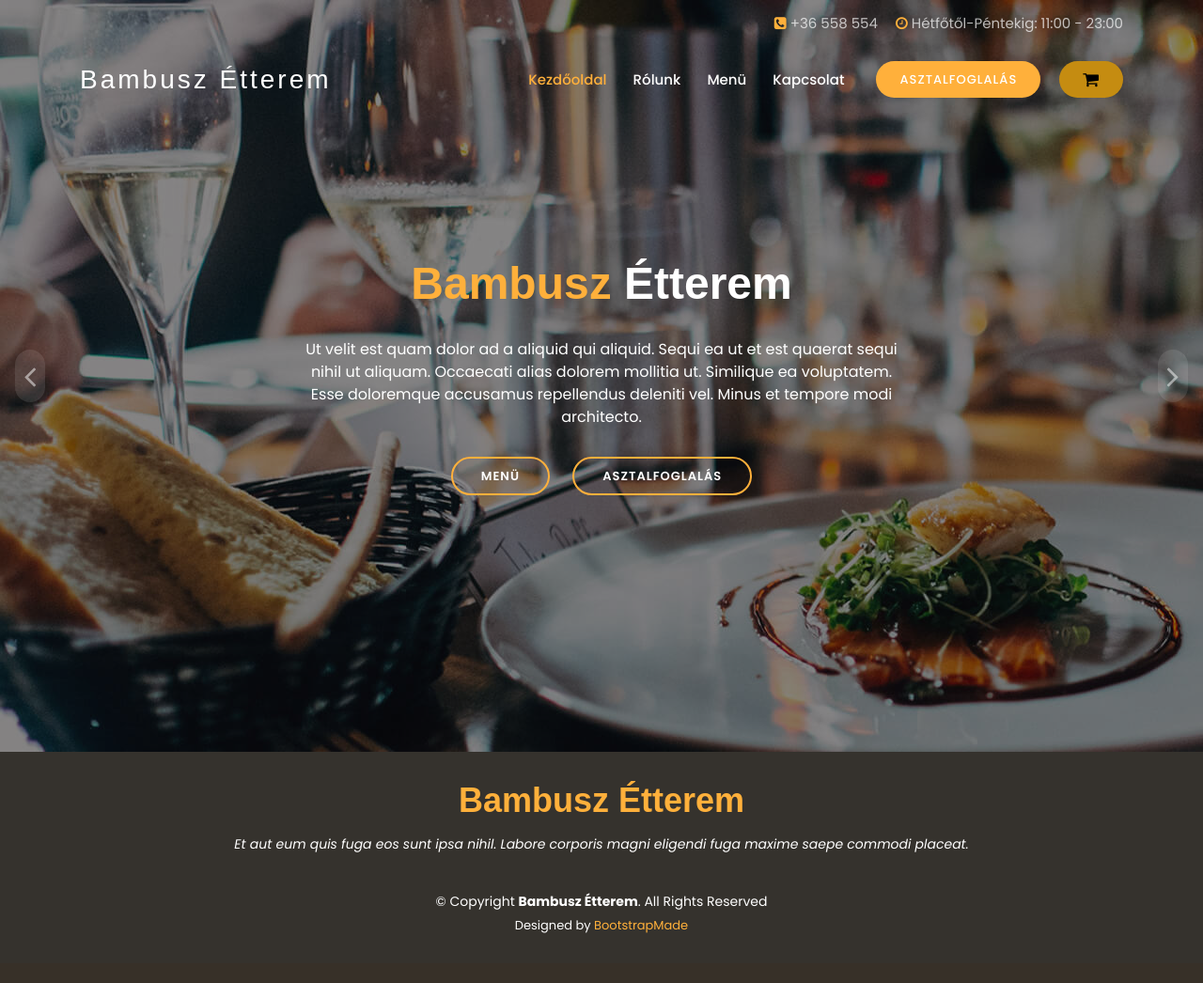
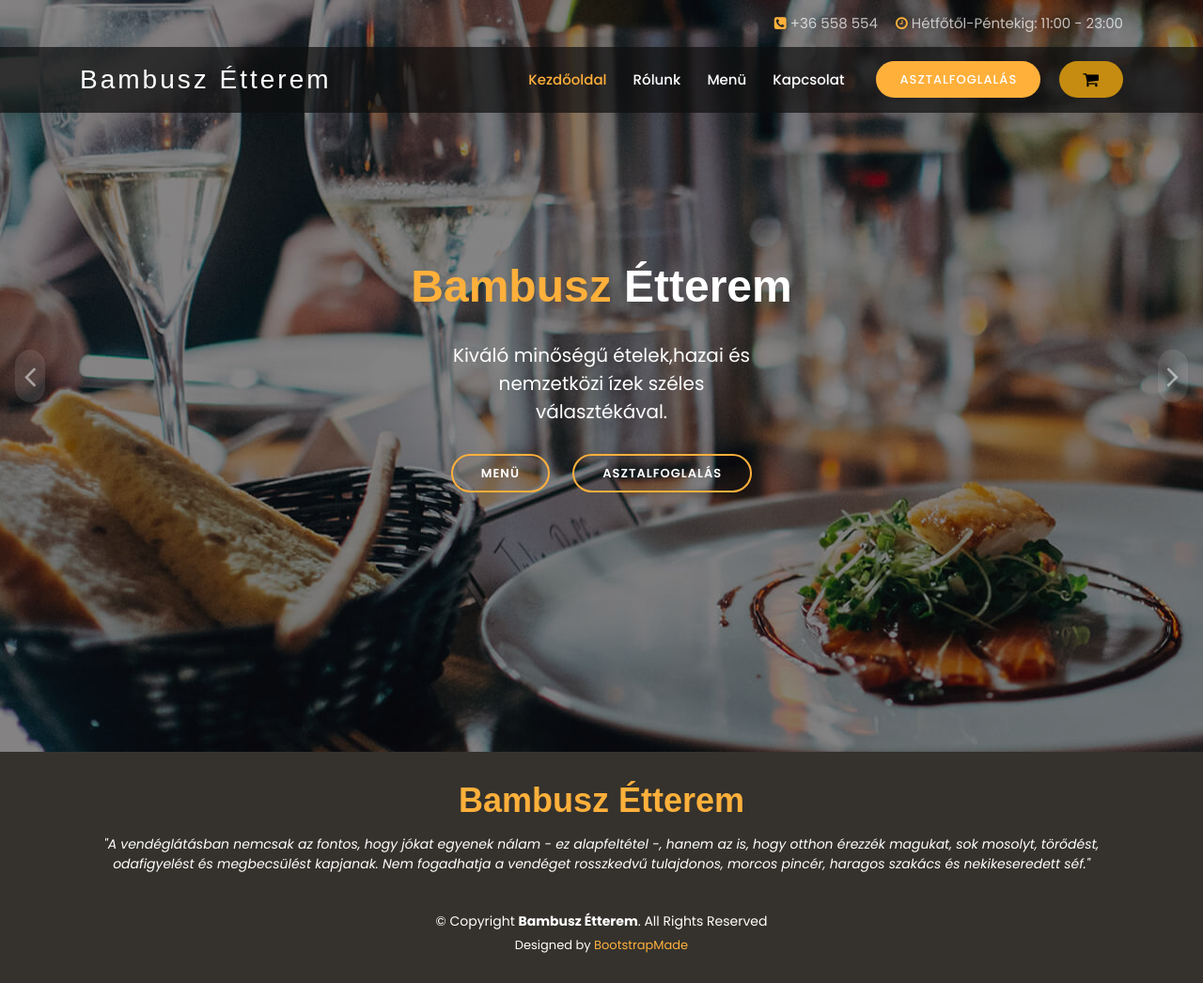
Before and after one commit to Savitar97/SZFM_2020_12_2_NP, a PHP site: page /Website/ in a window 1280 px wide. Shown: the whole page at 94% size. Before the commit the page ends 993 px from the top, so only its background shows below. Run offline with PHP 8.4, Linux system fonts and the light colour scheme; some web fonts are replaced.

Commit message:
Weboldal frissítése, leírás rész elkészítése, kezdő slide szöveg frissítése

```diff
--- a/App/Website/accessories/css/style.css
+++ b/App/Website/accessories/css/style.css
@@ -1,3 +1,7 @@
+html {
+  scroll-behavior: smooth;
+}
+
 body {
   font-family: "Poppins", sans-serif;
   color: #444444;
@@ -38,11 +42,12 @@
   color: #ffb03b;
 }
 
-  #topbar i + i {
+#topbar i+i {
   margin-left: 15px;
 }
 
 /*Fejléc*/
+
 #header {
   top: 50px;
   height: 70px;
@@ -53,7 +58,7 @@
 }
 
 #header.header-transparent {
-        background: transparent;
+  background: #0f0f0fb5;
 }
 
 #header.header-scrolled {
@@ -88,13 +93,14 @@
 }
 
 /*Navigációs menü*/
+
 .nav-menu, .nav-menu * {
   margin: 0;
   padding: 0;
   list-style: none;
 }
 
-  .nav-menu > ul > li {
+.nav-menu>ul>li {
   position: relative;
   white-space: nowrap;
   float: left;
@@ -111,7 +117,7 @@
   font-family: "Poppins", sans-serif;
 }
 
-  .nav-menu a:hover, .nav-menu .active > a, .nav-menu li:hover > a {
+.nav-menu a:hover, .nav-menu .active>a, .nav-menu li:hover>a {
   color: #ffb03b;
   text-decoration: none;
 }
@@ -166,7 +172,7 @@
   transition: ease all 0.3s;
 }
 
-  .nav-menu .drop-down:hover > ul {
+.nav-menu .drop-down:hover>ul {
   opacity: 1;
   top: 100%;
   visibility: visible;
@@ -185,11 +191,11 @@
   color: #433f39;
 }
 
-  .nav-menu .drop-down ul a:hover, .nav-menu .drop-down ul .active > a, .nav-menu .drop-down ul li:hover > a {
+.nav-menu .drop-down ul a:hover, .nav-menu .drop-down ul .active>a, .nav-menu .drop-down ul li:hover>a {
   color: #ffb03b;
 }
 
-  .nav-menu .drop-down > a:after {
+.nav-menu .drop-down>a:after {
   content: "\ea99";
   font-family: IcoFont;
   padding-left: 5px;
@@ -200,17 +206,17 @@
   left: calc(100% - 30px);
 }
 
-  .nav-menu .drop-down .drop-down:hover > ul {
+.nav-menu .drop-down .drop-down:hover>ul {
   opacity: 1;
   top: 0;
   left: 100%;
 }
 
-  .nav-menu .drop-down .drop-down > a {
+.nav-menu .drop-down .drop-down>a {
   padding-right: 35px;
 }
 
-  .nav-menu .drop-down .drop-down > a:after {
+.nav-menu .drop-down .drop-down>a:after {
   content: "\eaa0";
   font-family: IcoFont;
   position: absolute;
@@ -221,15 +227,16 @@
   .nav-menu .drop-down .drop-down ul {
     left: -90%;
   }
-    .nav-menu .drop-down .drop-down:hover > ul {
+  .nav-menu .drop-down .drop-down:hover>ul {
     left: -100%;
   }
-    .nav-menu .drop-down .drop-down > a:after {
+  .nav-menu .drop-down .drop-down>a:after {
     content: "\ea9d";
   }
 }
 
 /* Mobile Navigation */
+
 .mobile-nav-toggle {
   position: fixed;
   right: 15px;
@@ -280,7 +287,7 @@
   outline: none;
 }
 
-  .mobile-nav a:hover, .mobile-nav .active > a, .mobile-nav li:hover > a {
+.mobile-nav a:hover, .mobile-nav .active>a, .mobile-nav li:hover>a {
   color: #ffb03b;
   text-decoration: none;
 }
@@ -304,7 +311,7 @@
   color: #fff;
 }
 
-  .mobile-nav .drop-down > a:after {
+.mobile-nav .drop-down>a:after {
   content: "\ea99";
   font-family: IcoFont;
   padding-left: 10px;
@@ -312,11 +319,11 @@
   right: 15px;
 }
 
-  .mobile-nav .active.drop-down > a:after {
+.mobile-nav .active.drop-down>a:after {
   content: "\eaa1";
 }
 
-  .mobile-nav .drop-down > a {
+.mobile-nav .drop-down>a {
   padding-right: 35px;
 }
 
@@ -356,6 +363,7 @@
 }
 
 /*Hero container*/
+
 #hero {
   width: 100%;
   height: 100vh;
@@ -409,6 +417,7 @@
 }
 
 #hero p {
+  font-size: 20px;
   width: 80%;
   -webkit-animation-delay: 0.4s;
   animation-delay: 0.4s;
@@ -421,23 +430,16 @@
   background-position: center top;
 }
 
-  #hero .carousel-inner .carousel-item,
-  #hero .carousel-inner .active.carousel-item-left,
-  #hero .carousel-inner .active.carousel-item-right {
+#hero .carousel-inner .carousel-item, #hero .carousel-inner .active.carousel-item-left, #hero .carousel-inner .active.carousel-item-right {
   opacity: 0;
 }
 
-  #hero .carousel-inner .active,
-  #hero .carousel-inner .carousel-item-next.carousel-item-left,
-  #hero .carousel-inner .carousel-item-prev.carousel-item-right {
+#hero .carousel-inner .active, #hero .carousel-inner .carousel-item-next.carousel-item-left, #hero .carousel-inner .carousel-item-prev.carousel-item-right {
   opacity: 1;
   transition: 0.5s;
 }
 
-  #hero .carousel-inner .carousel-item-next,
-  #hero .carousel-inner .carousel-item-prev,
-  #hero .carousel-inner .active.carousel-item-left,
-  #hero .carousel-inner .active.carousel-item-right {
+#hero .carousel-inner .carousel-item-next, #hero .carousel-inner .carousel-item-prev, #hero .carousel-inner .active.carousel-item-left, #hero .carousel-inner .active.carousel-item-right {
   left: 0;
   transform: translate3d(0, 0, 0);
 }
@@ -507,6 +509,7 @@
 }
 
 /*Footer*/
+
 #footer {
   background: #35322d;
   color: #fff;
--- a/App/Website/index.php
+++ b/App/Website/index.php
@@ -2,5 +2,6 @@
 require_once 'config/config.php';
 require_once 'view/header.php';
 require_once 'view/bodyhero.php';
+require_once 'view/about.php';
 require_once 'view/footer.php';
 ?>
--- /dev/null
+++ b/App/Website/view/about.php
@@ -0,0 +1,23 @@
+    <!-- ======= About Section ======= -->
+    <section id="about" class="about">
+      <div class="container-fluid">
+
+        <div class="row">
+          <div class="col-lg-5 align-items-stretch video-box" style='background-image: url("<?= URLROOT ?>/resources/images/about.jpg");'>
+            <a href="" class="venobox play-btn mb-4" data-vbtype="video" data-autoplay="true"></a>
+          </div>
+
+          <div class="col-lg-7 d-flex flex-column justify-content-center align-items-stretch">
+
+            <div class="content">
+
+              <!--Bemutatkozó szöveg helye-->
+
+            </div>
+
+          </div>
+
+        </div>
+
+      </div>
+    </section><!-- End About Section -->
--- a/App/Website/view/bodyhero.php
+++ b/App/Website/view/bodyhero.php
@@ -11,7 +11,7 @@
             <div class="carousel-container">
               <div class="carousel-content">
                 <h2 class="animate__animated animate__fadeInDown"><span>Bambusz</span> Étterem</h2>
-                <p class="animate__animated animate__fadeInUp">Ut velit est quam dolor ad a aliquid qui aliquid. Sequi ea ut et est quaerat sequi nihil ut aliquam. Occaecati alias dolorem mollitia ut. Similique ea voluptatem. Esse doloremque accusamus repellendus deleniti vel. Minus et tempore modi architecto.</p>
+                <p class="animate__animated animate__fadeInUp">Kiváló minőségű ételek,hazai és nemzetközi ízek széles választékával.</p>
                 <div>
                   <a href="#menu" class="btn-menu animate__animated animate__fadeInUp scrollto">Menü</a>
                   <a href="#book-a-table" class="btn-book animate__animated animate__fadeInUp scrollto">Asztalfoglalás</a>
--- a/App/Website/view/footer.php
+++ b/App/Website/view/footer.php
@@ -1,7 +1,9 @@
         <footer id="footer">
             <div class="container">
             <h3>Bambusz Étterem</h3>
-            <p>Et aut eum quis fuga eos sunt ipsa nihil. Labore corporis magni eligendi fuga maxime saepe commodi placeat.</p>
+            <p class="font-italic">"A vendéglátásban nemcsak az fontos, hogy jókat egyenek nálam - ez alapfeltétel -,
+                hanem az is, hogy otthon érezzék magukat, sok mosolyt, törődést, odafigyelést és megbecsülést kapjanak.
+                Nem fogadhatja a vendéget rosszkedvű tulajdonos, morcos pincér, haragos szakács és nekikeseredett séf."</p>
 
             <div class="copyright">
                 &copy; Copyright <strong><span>Bambusz Étterem</span></strong>. All Rights Reserved
```
Also changed, not shown: App/Website/resources/images/about.jpg (added). Lines whose indentation alone changed are shown as unchanged.
